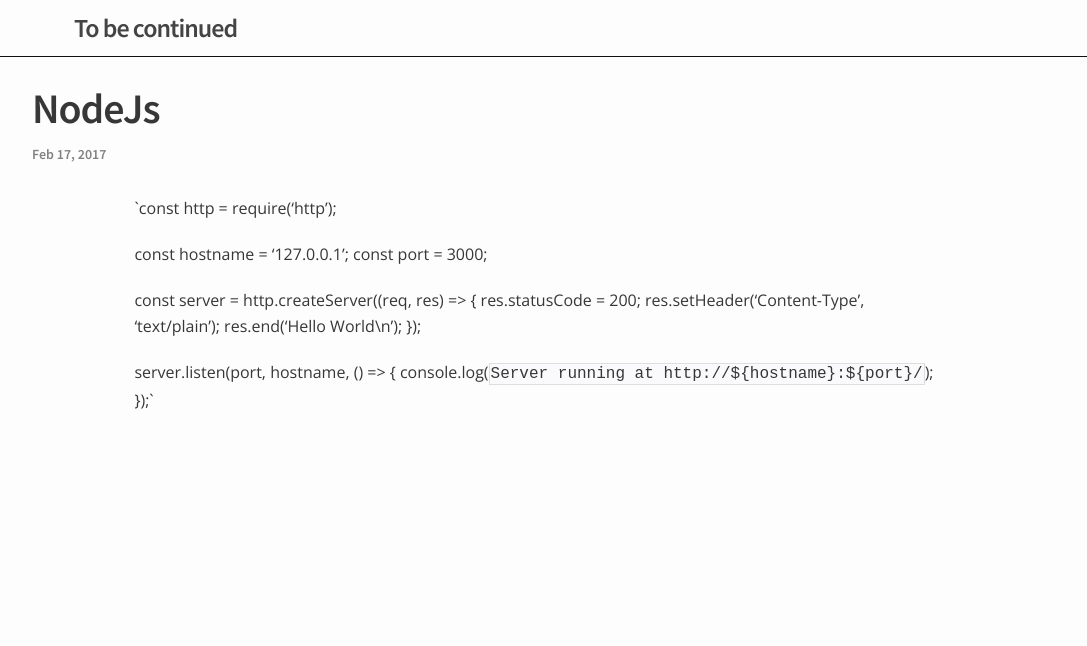
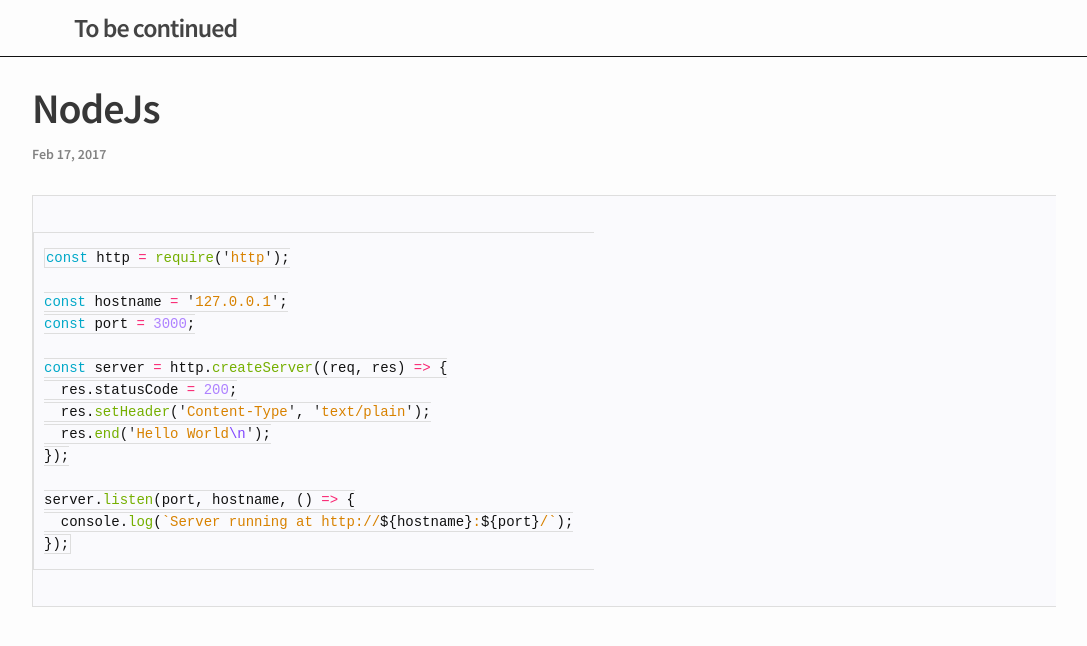
Before and after one commit to weigang992003/weigang992003.github.io, a Jekyll site: the page built from _posts/2017-02-17-NodeJs.md, in a window 1280 px wide. Shown: the top 646 px of the page, without its empty margins (96-1183 px from the left). Built offline with Jekyll 4.4.1, drawn with Linux system fonts in a browser that asks for light colours.

Commit message:
new posts

````diff
--- a/_posts/2017-02-17-NodeJs.md
+++ b/_posts/2017-02-17-NodeJs.md
@@ -5,7 +5,8 @@
 categories: tech
 ---
 
-`const http = require('http');
+```js
+const http = require('http');
 
 const hostname = '127.0.0.1';
 const port = 3000;
@@ -18,4 +19,5 @@
 
 server.listen(port, hostname, () => {
   console.log(`Server running at http://${hostname}:${port}/`);
-});`
+});
+```
````
